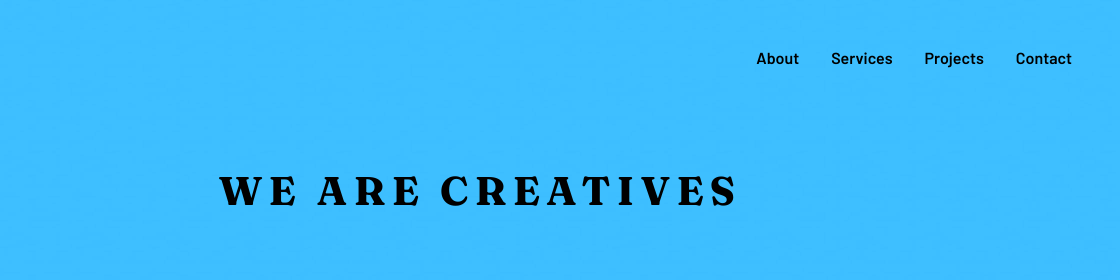
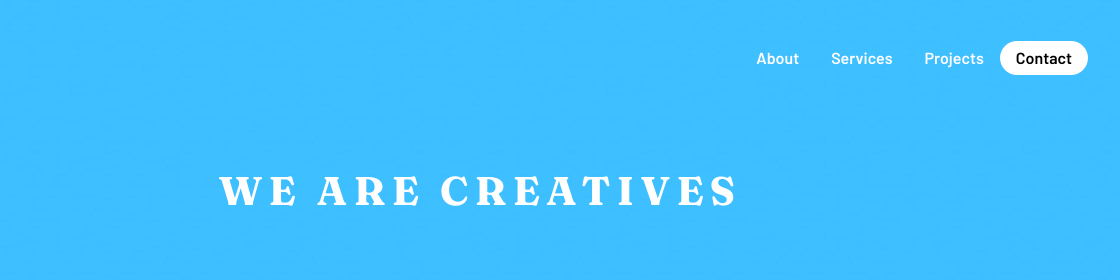
Before and after one commit to aegisnull/sunnyside-agency-landing-page, a plain HTML site: page index.html in a window 1280 px wide. Shown: the top 280 px of the page, 160-1280 px from the left. Drawn offline with Linux system fonts and the light colour scheme.

Commit message:
style: fixed font colors

```diff
--- a/blocks/hero/__title/hero__title.css
+++ b/blocks/hero/__title/hero__title.css
@@ -1,5 +1,5 @@
 .hero__title {
-  color: var(--white);
+  color: var(--plainWhite);
   font-family: Fraunces;
   font-weight: 700;
   font-size: 2.5rem;
--- a/blocks/navigation/__featured/navigation__featured.css
+++ b/blocks/navigation/__featured/navigation__featured.css
@@ -1,4 +1,5 @@
 .navigation__featured {
-  background-color: var(--white);
+  background-color: var(--plainWhite);
   border-radius: 20px;
+  color: var(--plainBlack);
 }
--- a/blocks/navigation/__item/navigation__item.css
+++ b/blocks/navigation/__item/navigation__item.css
@@ -1,4 +1,5 @@
 .navigation__item {
   padding: 0.5rem 1rem;
   font-family: Barlow;
+  color: var(--plainWhite);
 }
--- a/pages/index.css
+++ b/pages/index.css
@@ -19,4 +19,5 @@
   --darkGrayishBlue: hsl(232, 10%, 55%);
   --grayishBlue: hsl(210, 4%, 67%);
   --plainWhite: hsl(0, 0%, 100%);
+  --plainBlack: hsl(0, 0%, 0%);
 }
```
